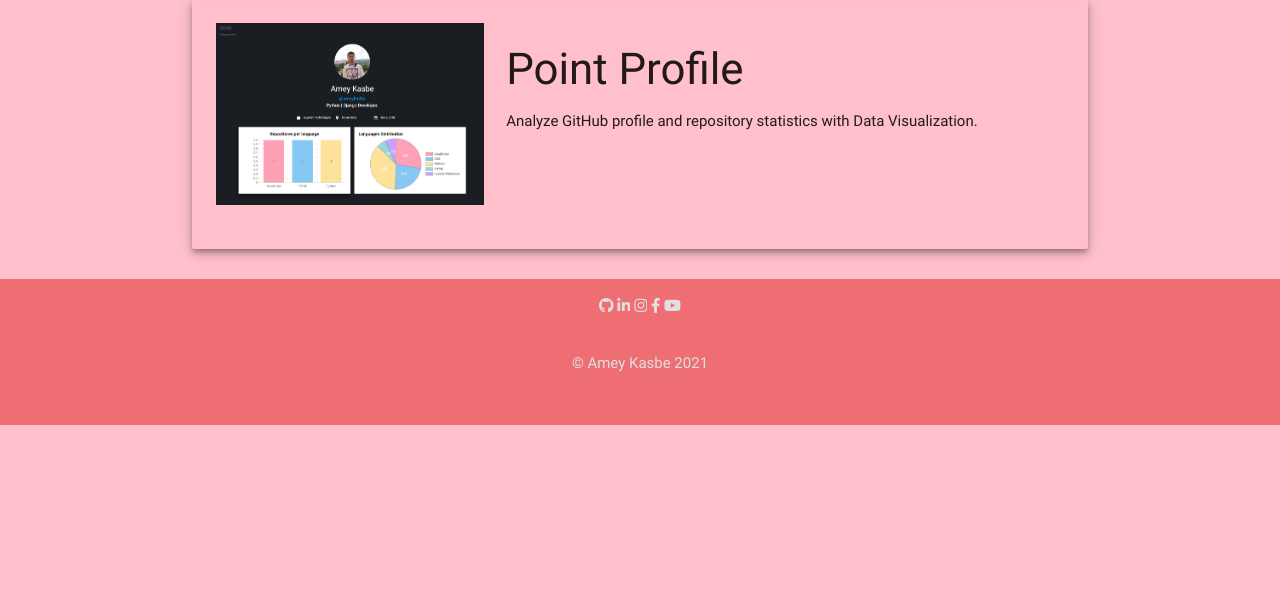
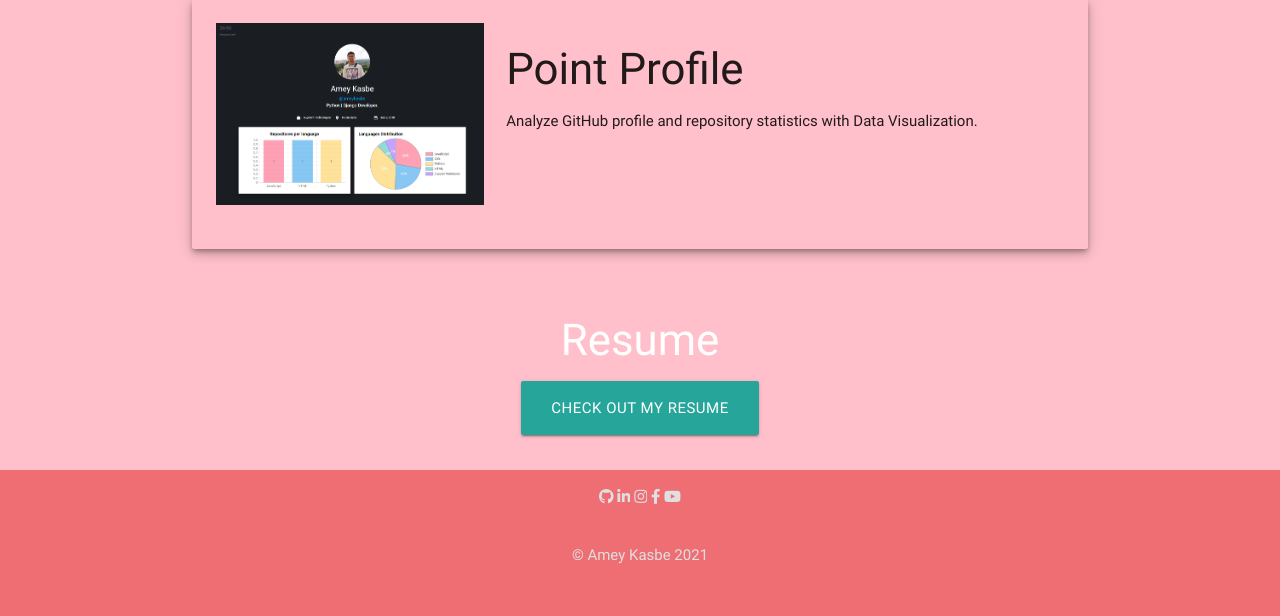
Before and after one commit to ameykasbe/portfolio-old, a Django app: page / in a window 1280 px wide. Shown: the part 2664-3280 px from the top of the page. Before the commit the page ends 3089 px from the top, so only its background shows below. Run offline with Django 3.2, Linux system fonts and the light colour scheme; some libraries are stand-ins or nearby versions.

```diff
--- a/base/templates/base/home.html
+++ b/base/templates/base/home.html
@@ -201,6 +201,21 @@ Amey Kasbe | Full Stack Web Developer
 </section>
 
 
+<!-- Section: Resume -->
+<section class="section section-resume">
+    <div class="section-resume-overlay">
+        <div class="container center">
+            <div class="row">
+                <div class="col s12">
+                    <h3 class="white-text">Resume</h3>
+                    <a href="#!" class="btn btn-large waves-effect waves-light" id="resume-button" target="_blank">Check
+                        out my
+                        Resume</a>
+                </div>
+            </div>
+        </div>
+    </div>
+</section>
 
 <!-- Section: Footer -->
 <section class="section page-footer section-footer">
```
Also changed, not shown: base/static/base/css/style.css (+20 -0 lines), base/static/base/images/resume-image1-blur.jpg (added), base/static/base/images/resume-image1.jpg (added), base/static/base/images/resume-image2-blur.jpg (added), base/static/base/images/resume-image2.jpg (added), 2 other files.
